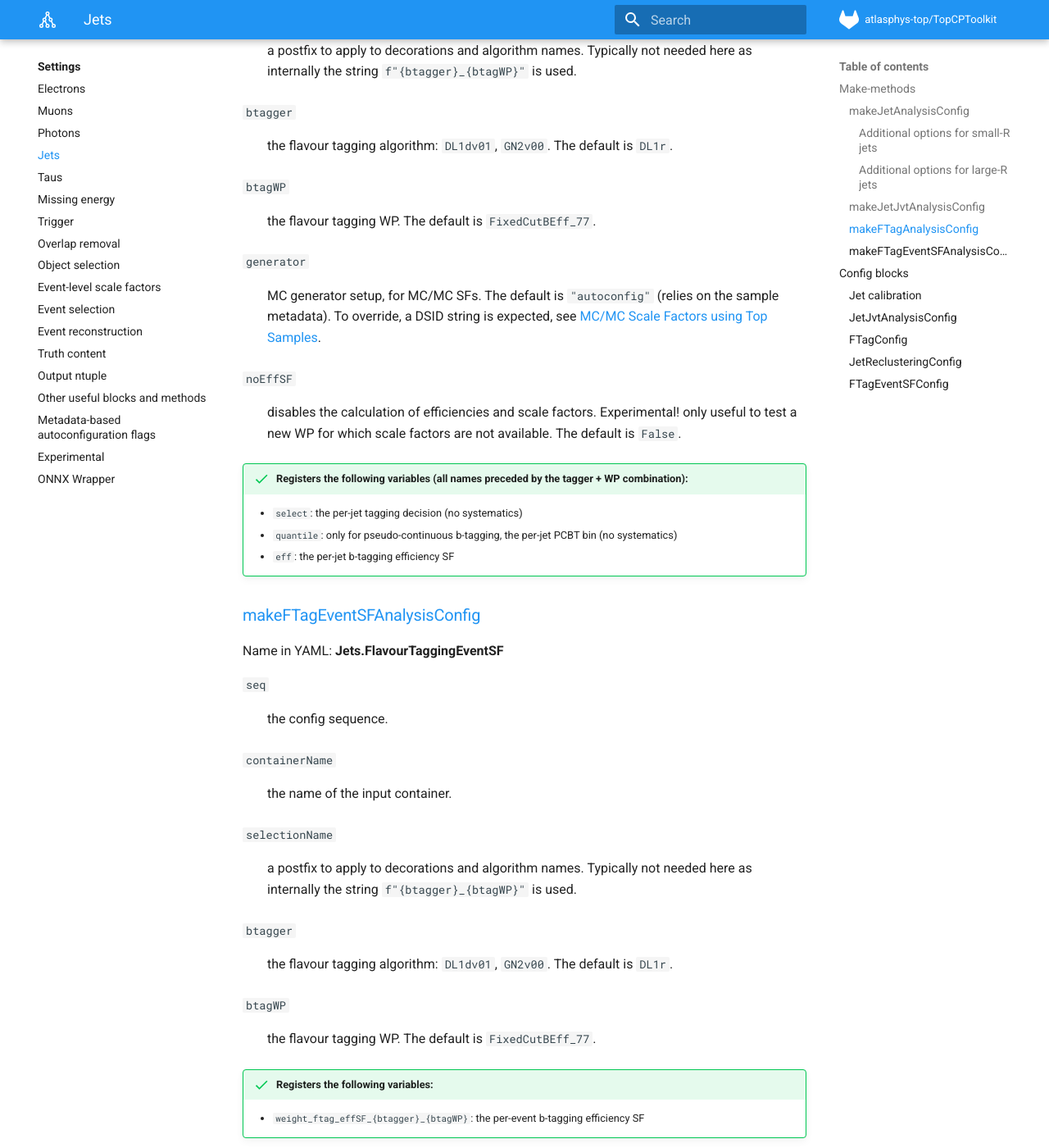
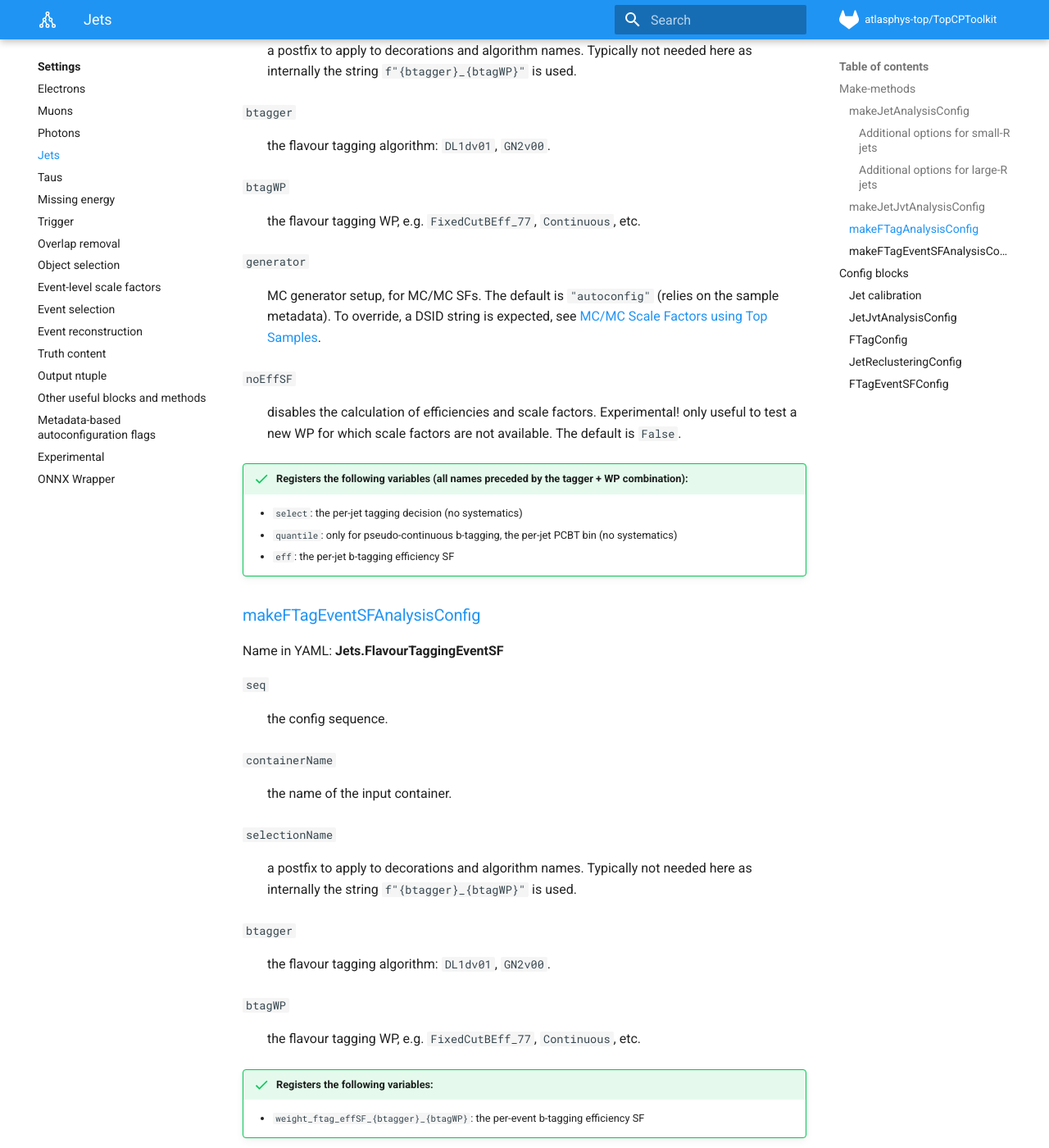
Before and after one commit to SuperNova76/TopCPToolKit, an MkDocs documentation site: the page built from docs/settings/jets.md, in a window 1280 px wide and 1400 px high, scrolled down 4160 px. Shown: the whole window at 82% size. Built offline with MkDocs 1.6.1 and Material for MkDocs 9.7.7, drawn with Linux system fonts in a browser that asks for light colours; formulas are drawn with MathJax 3; some of the changed text lies outside the part shown.

Commit message:
More fixes for docs

```diff
--- a/docs/settings/jets.md
+++ b/docs/settings/jets.md
@@ -123,10 +123,10 @@ Name in YAML: **Jets.FlavourTagging**
 :   a postfix to apply to decorations and algorithm names. Typically not needed here as internally the string `f"{btagger}_{btagWP}"` is used.
 
 `btagger`
-:   the flavour tagging algorithm: `DL1dv01`, `GN2v00`. The default is `DL1r`.
+:   the flavour tagging algorithm: `DL1dv01`, `GN2v00`.
 
 `btagWP`
-:   the flavour tagging WP. The default is `FixedCutBEff_77`.
+:   the flavour tagging WP, e.g. `FixedCutBEff_77`, `Continuous`, etc.
 
 `generator`
 :   MC generator setup, for MC/MC SFs. The default is `"autoconfig"` (relies on the sample metadata). To override, a DSID string is expected, see [MC/MC Scale Factors using Top Samples](https://twiki.cern.ch/twiki/bin/viewauth/AtlasProtected/PmgTopProcesses#FTAG_MC_MC_Scale_Factors_using_T).
@@ -152,10 +152,10 @@ Name in YAML: **Jets.FlavourTaggingEventSF**
 :   a postfix to apply to decorations and algorithm names. Typically not needed here as internally the string `f"{btagger}_{btagWP}"` is used.
 
 `btagger`
-:   the flavour tagging algorithm: `DL1dv01`, `GN2v00`. The default is `DL1r`.
+:   the flavour tagging algorithm: `DL1dv01`, `GN2v00`.
 
 `btagWP`
-:   the flavour tagging WP. The default is `FixedCutBEff_77`.
+:   the flavour tagging WP, e.g. `FixedCutBEff_77`, `Continuous`, etc.
 
 !!! success "Registers the following variables:"
     - `weight_ftag_effSF_{btagger}_{btagWP}`: the per-event b-tagging efficiency SF
@@ -194,10 +194,10 @@ Name in YAML: **Jets.FlavourTaggingEventSF**
 :   a postfix to apply to decorations and algorithm names. Typically not needed here as internally the string `f"{btagger}_{btagWP}"` is used.
 
 `btagger`
-:   the flavour tagging algorithm: `DL1dv01`, `GN2v00`. The default is `DL1r`.
+:   the flavour tagging algorithm: `DL1dv01`, `GN2v00`.
 
 `btagWP`
-:   the flavour tagging WP. The default is `FixedCutBEff_77`.
+:   the flavour tagging WP, e.g. `FixedCutBEff_77`, `Continuous`, etc.
 
 `generator`
 :   MC generator setup, for MC/MC SFs. The default is `"autoconfig"` (relies on the sample metadata). To override, a DSID string is expected, see [MC/MC Scale Factors using Top Samples](https://twiki.cern.ch/twiki/bin/viewauth/AtlasProtected/PmgTopProcesses#FTAG_MC_MC_Scale_Factors_using_T).
@@ -240,10 +240,10 @@ The default output variables are: pt, eta, phi and e of the reclustered jets as
 :   a postfix to apply to decorations and algorithm names. Typically not needed here as internally the string `f"{btagger}_{btagWP}"` is used.
 
 `btagger`
-:   the flavour tagging algorithm: `DL1dv01`, `GN2v00`. The default is `DL1r`.
+:   the flavour tagging algorithm: `DL1dv01`, `GN2v00`.
 
 `btagWP`
-:   the flavour tagging WP. The default is `FixedCutBEff_77`.
+:   the flavour tagging WP, e.g. `FixedCutBEff_77`, `Continuous`, etc.
 
 !!! success "Registers the following variables:"
     - `weight_ftag_effSF_{btagger}_{btagWP}`: the per-event b-tagging efficiency SF
```
Also changed, not shown: docs/settings/scalefactors.md (+3 -3 lines).
